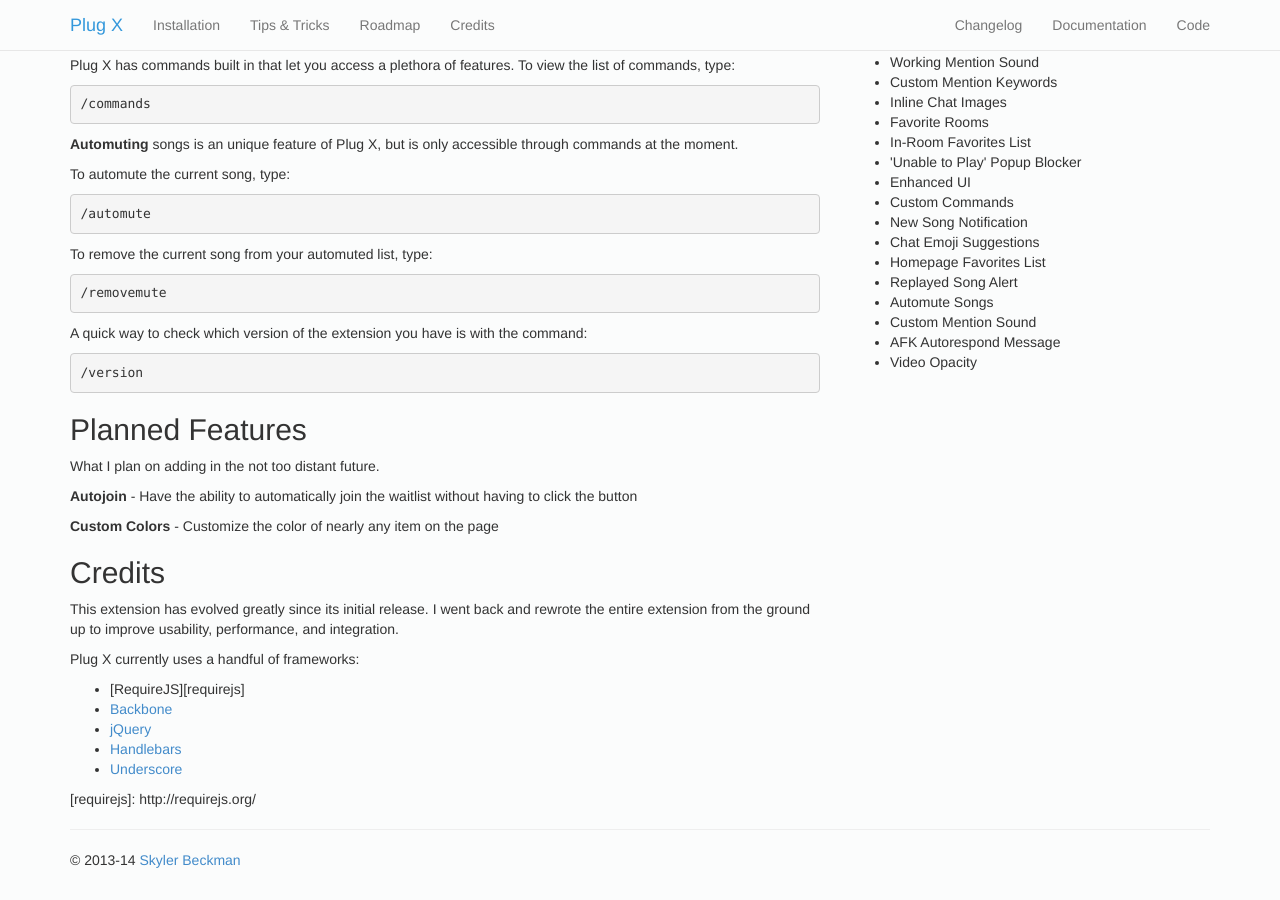
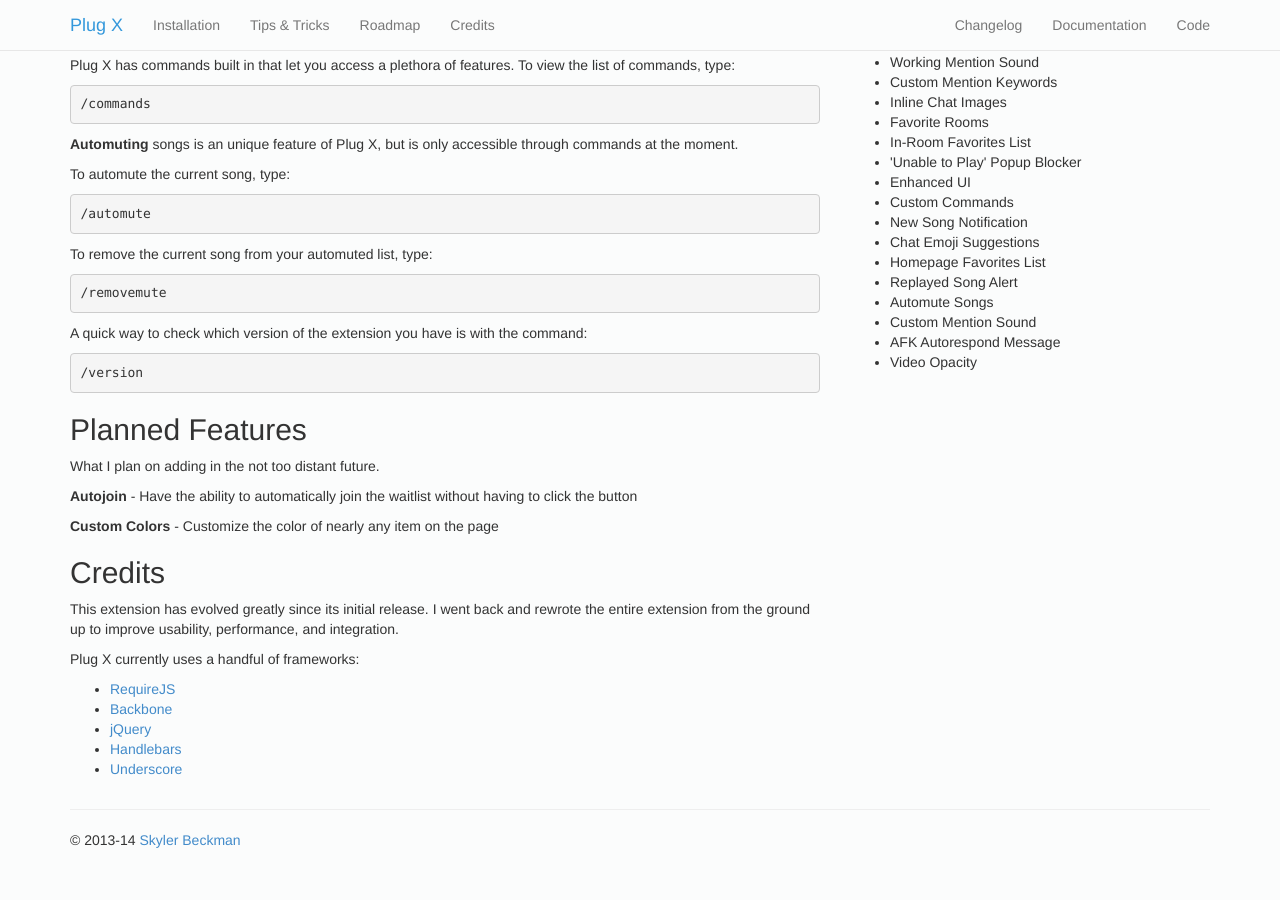
Before and after one commit to skylerb/Plug-X, a Jekyll site: the page built from index.html, in a window 1280 px wide and 900 px high, scrolled down 505 px. Built offline with Jekyll 4.4.1, drawn with Linux system fonts in a browser that asks for light colours; nearby versions of some CDN libraries; Markdown is read by kramdown in place of the engine named in the settings; some of the changed lines change nothing that is shown.

Commit message:
Jekyll fix

```diff
--- a/index.html
+++ b/index.html
@@ -25,7 +25,7 @@
 	  <p>This extension has evolved greatly since its initial release. I went back and rewrote the entire extension from the ground up to improve usability, performance, and integration.</p>
 	  <p>Plug X currently uses a handful of frameworks:</p>
 	  <ul>
-		<li>[RequireJS][requirejs]</li>
+		<li><a href="http://requirejs.org/" target="_blank">RequireJS</a></li>
 		<li><a href="http://backbonejs.org/" target="_blank">Backbone</a></li>
 		<li><a href="http://jquery.com/" target="_blank">jQuery</a></li>
 		<li><a href="http://handlebarsjs.com/" target="_blank">Handlebars</a></li>
@@ -59,5 +59,3 @@
 		</ul>
 	</div>
 </div>
-
-[requirejs]: http://requirejs.org/
```
